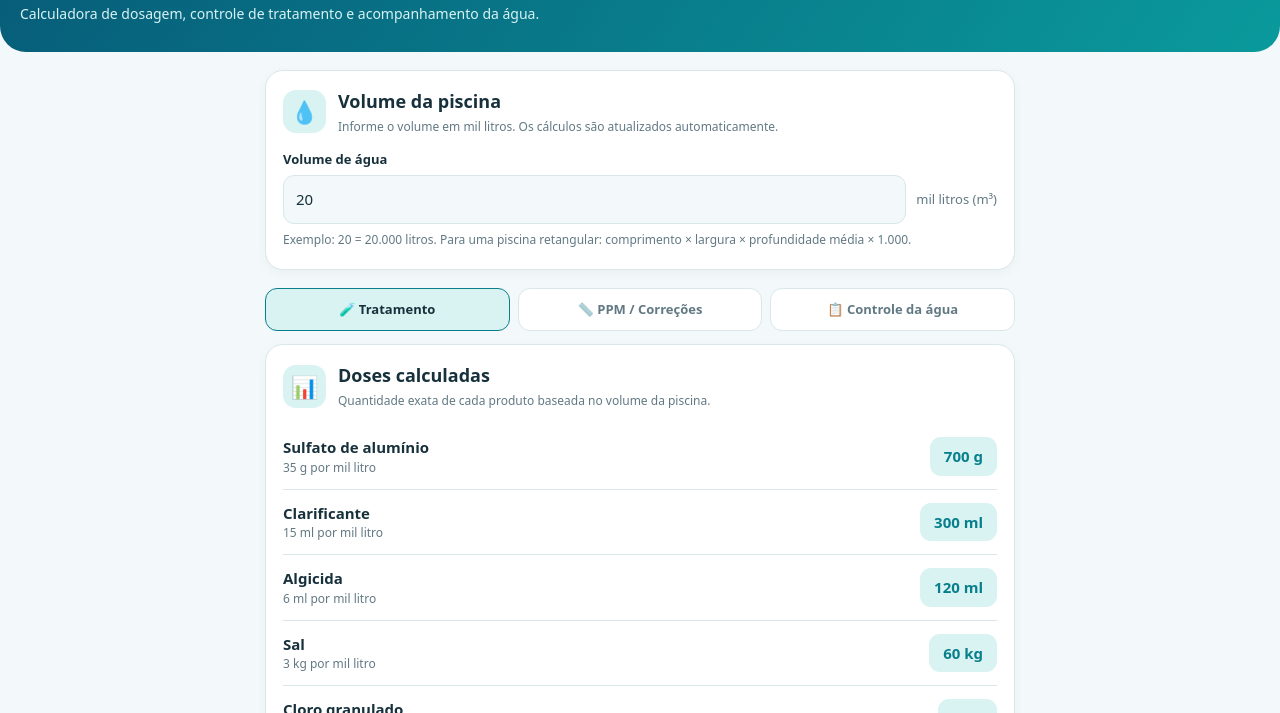
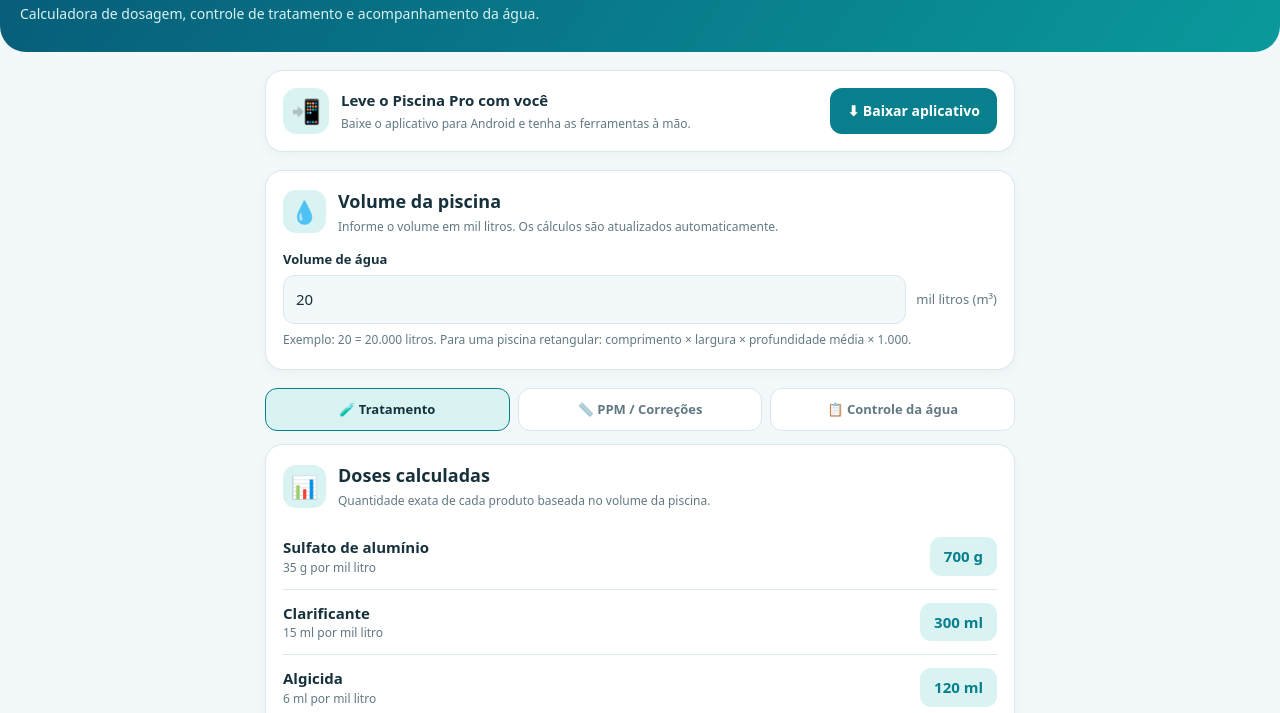
Before and after one commit to jonassouza1/pool-dispenser, a plain HTML site: page index.html in a window 1280 px wide. Shown: the part 87-800 px from the top of the page. Drawn offline with Linux system fonts and the light colour scheme.

Commit message:
feat:add an app for download on the website

```diff
--- a/index.html
+++ b/index.html
@@ -1,3 +1,4 @@
+
 <!doctype html>
 <html lang="pt-BR">
 <head>
@@ -60,6 +61,84 @@ header p {
   max-width: 780px;
   margin: auto;
   padding: 18px 15px 42px;
+}
+
+/* CARTÃO DE DOWNLOAD DO APLICATIVO */
+.app-download {
+  max-width: 780px;
+  margin: 18px auto 0;
+  padding: 0 15px;
+}
+
+.app-download-card {
+  display: flex;
+  align-items: center;
+  justify-content: space-between;
+  gap: 18px;
+  padding: 17px;
+  background: var(--surface);
+  border: 1px solid var(--border);
+  border-radius: 18px;
+  box-shadow: 0 3px 12px #001e2a0a;
+}
+
+.app-download-copy {
+  display: flex;
+  align-items: center;
+  gap: 12px;
+  min-width: 0;
+}
+
+.app-download-icon {
+  width: 46px;
+  height: 46px;
+  flex-shrink: 0;
+  display: grid;
+  place-items: center;
+  background: var(--teal2);
+  border-radius: 14px;
+  font-size: 24px;
+}
+
+.app-download-copy strong {
+  display: block;
+  font-size: 15px;
+}
+
+.app-download-copy small {
+  display: block;
+  margin-top: 3px;
+  color: var(--muted);
+  font-size: 12px;
+}
+
+.app-download-button {
+  display: inline-flex;
+  align-items: center;
+  justify-content: center;
+  gap: 8px;
+  flex-shrink: 0;
+  min-height: 46px;
+  padding: 11px 17px;
+  border: 0;
+  border-radius: 12px;
+  background: #087f8c;
+  color: #fff;
+  font-size: 14px;
+  font-weight: 750;
+  text-align: center;
+  text-decoration: none;
+  transition: background .2s, transform .2s;
+}
+
+.app-download-button:hover {
+  background: #066b76;
+  transform: translateY(-1px);
+}
+
+.app-download-button:focus-visible {
+  outline: 3px solid var(--teal);
+  outline-offset: 3px;
 }
 
 .volume-card,.panel {
@@ -165,9 +244,7 @@ input:focus,select:focus {
   border-top: 1px solid var(--border);
 }
 
-.product:first-of-type {
-  border-top: 0;
-}
+.product:first-of-type { border-top: 0; }
 
 .product-info strong { display: block; font-size: 15px; }
 
@@ -212,9 +289,7 @@ input:focus,select:focus {
   margin-bottom: 10px;
 }
 
-.ppm-inputs > div {
-  flex: 1;
-}
+.ppm-inputs > div { flex: 1; }
 
 .notice {
   background: var(--warn);
@@ -237,9 +312,7 @@ input:focus,select:focus {
   border-top: 1px solid var(--border);
 }
 
-.shape-card:first-of-type {
-  border-top: 0;
-}
+.shape-card:first-of-type { border-top: 0; }
 
 .shape-icon {
   font-size: 28px;
@@ -261,17 +334,41 @@ input:focus,select:focus {
   padding: 10px 5px;
 }
 
+@media(max-width:520px) {
+  .app-download {
+    padding: 0 11px;
+    margin-top: 14px;
+  }
+
+  .app-download-card {
+    align-items: stretch;
+    flex-direction: column;
+    gap: 14px;
+    padding: 14px;
+  }
+
+  .app-download-button { width: 100%; }
+}
+
 @media(max-width:480px) {
   header { padding: 23px 17px 25px; }
   h1 { font-size: 25px; }
   .wrap { padding: 14px 11px 30px; }
   .volume-card,.panel { padding: 14px; }
-  .product { flex-direction: column; align-items: flex-start; gap: 8px; }
+  .product {
+    flex-direction: column;
+    align-items: flex-start;
+    gap: 8px;
+  }
   .result { width: 100%; text-align: left; }
   .ppm-inputs { flex-direction: column; gap: 8px; }
   .tabs { flex-wrap: wrap; }
   .tab { flex: 1 1 42%; }
-  .shape-card { flex-direction: column; align-items: flex-start; gap: 8px; }
+  .shape-card {
+    flex-direction: column;
+    align-items: flex-start;
+    gap: 8px;
+  }
 }
 </style>
 </head>
@@ -283,6 +380,29 @@ input:focus,select:focus {
   <h1>Piscina Pro <span style="font-size:22px">〰</span></h1>
   <p>Calculadora de dosagem, controle de tratamento e acompanhamento da água.</p>
 </header>
+
+<!-- DOWNLOAD DO APLICATIVO ANDROID -->
+<section class="app-download" aria-label="Download do aplicativo">
+  <div class="app-download-card">
+    <div class="app-download-copy">
+      <div class="app-download-icon" aria-hidden="true">📲</div>
+      <div>
+        <strong>Leve o Piscina Pro com você</strong>
+        <small>Baixe o aplicativo para Android e tenha as ferramentas à mão.</small>
+      </div>
+    </div>
+
+    <a
+      class="app-download-button"
+      href="./PiscinaPro.apk"
+      download="PiscinaPro.apk"
+      type="application/vnd.android.package-archive"
+      aria-label="Baixar aplicativo Piscina Pro para Android"
+    >
+      ⬇ Baixar aplicativo
+    </a>
+  </div>
+</section>
 
 <main class="wrap">
 
@@ -317,7 +437,6 @@ input:focus,select:focus {
   </div>
 
   <!-- TRATAMENTO -->
-
   <section id="tratamento" class="panel">
 
     <div class="section-head">
@@ -333,7 +452,6 @@ input:focus,select:focus {
   </section>
 
   <!-- CALCULADORA PPM -->
-
   <section id="ppm" class="panel hidden">
 
     <div class="section-head">
@@ -362,7 +480,7 @@ input:focus,select:focus {
       </div>
     </div>
 
-    <!-- SAL (BASEADO EM GOTAS COM FATOR 0,125 e META DE 3,5 g/L) -->
+    <!-- SAL -->
     <div class="ppm-card">
       <div class="ppm-header">
         <strong>Sal (Reposição)</strong>
@@ -401,7 +519,6 @@ input:focus,select:focus {
   </section>
 
   <!-- CONTROLE DA ÁGUA -->
-
   <section id="agua" class="panel hidden">
 
     <div class="section-head">
@@ -421,7 +538,7 @@ input:focus,select:focus {
 
     <div class="product" style="display:block">
       <div class="product-info">
-        <strong>Ácido cianúrico (Estabilizante) & Revezamento de Cloros</strong>
+        <strong>Ácido cianúrico (Estabilizante) &amp; Revezamento de Cloros</strong>
         <small>Cloros estabilizados (tricloro/dicloro) acumulam ácido cianúrico na água, o que pode "travar" o cloro se exceder. <b>Dica prática:</b> intercale o uso entre cloro estabilizado e hipoclorito (não estabilizado) para evitar o acúmulo excessivo do residual.</small>
       </div>
     </div>
@@ -494,7 +611,7 @@ input:focus,select:focus {
         <div>
           <strong>Piscina Retangular ou Quadrada</strong>
           <small><b>Fórmula:</b> Comprimento × Largura × Profundidade Média</small>
-          <div class="sub" style="margin-top: 4px;">Messa o comprimento e a largura em metros. Para a profundidade, tire a média entre a parte mais rasa e a mais funda. Multiplique tudo por 1.000 para obter o total em litros.</div>
+          <div class="sub" style="margin-top: 4px;">Meça o comprimento e a largura em metros. Para a profundidade, tire a média entre a parte mais rasa e a mais funda. Multiplique tudo por 1.000 para obter o total em litros.</div>
         </div>
       </div>
 
@@ -594,7 +711,8 @@ function calcProducts() {
 
 /* Cálculo direto de Correções */
 function calcPpm() {
-  const v = vol(); // v = volume em mil litros
+  const v = vol();
+
   if (v === null) {
     $('alkResult').textContent = 'Volume inválido';
     $('saltResult').textContent = 'Volume inválido';
@@ -604,6 +722,7 @@ function calcPpm() {
 
   // 1. Alcalinidade
   const alkCurrent = readNumber('alkPpm');
+
   if (alkCurrent === null) {
     $('alkResult').textContent = '—';
   } else if (alkCurrent >= 110) {
@@ -614,12 +733,14 @@ function calcPpm() {
     $('alkResult').textContent = `${fmt(alkGrams)} g`;
   }
 
-  // 2. Sal (Baseado em Gotas com fator fixo 0,125 e meta de 3,5 g/L)
+  // 2. Sal
   const saltDrops = readNumber('saltDrops');
+
   if (saltDrops === null) {
     $('saltResult').textContent = '—';
   } else {
     const saltPpmCurrent = saltDrops * 0.125;
+
     if (saltPpmCurrent >= 3.5) {
       $('saltResult').textContent = 'OK (Sem necessidade)';
     } else {
@@ -631,6 +752,7 @@ function calcPpm() {
 
   // 3. Dureza Cálcica
   const hardCurrent = readNumber('hardPpm');
+
   if (hardCurrent === null) {
     $('hardResult').textContent = '—';
   } else if (hardCurrent >= 250) {
@@ -667,9 +789,10 @@ document.querySelectorAll('.tab').forEach(button => {
   });
 });
 
-/* Initialization */
+/* Inicialização */
 renderProducts();
 calcPpm();
 </script>
+
 </body>
 </html>
```
Also changed, not shown: 1 other file.
